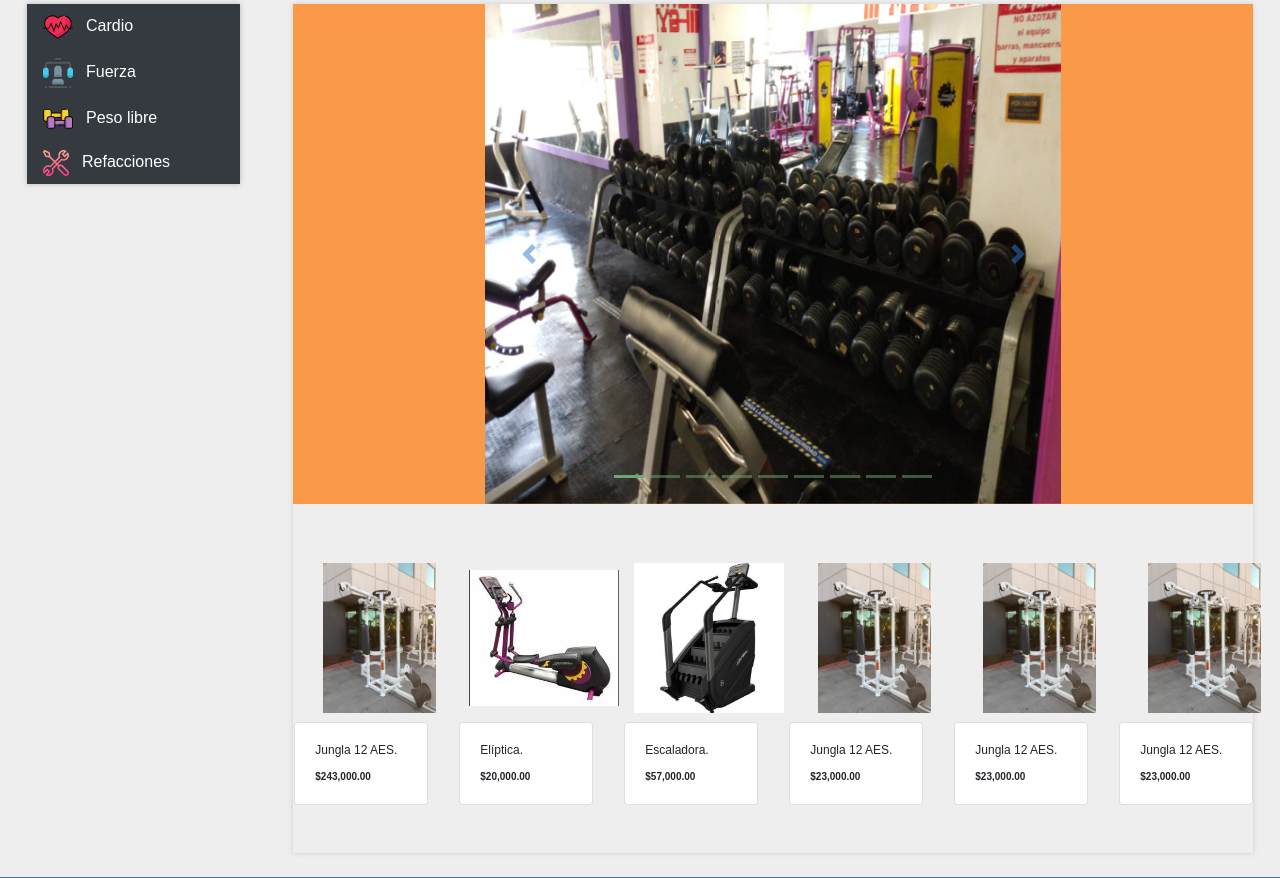
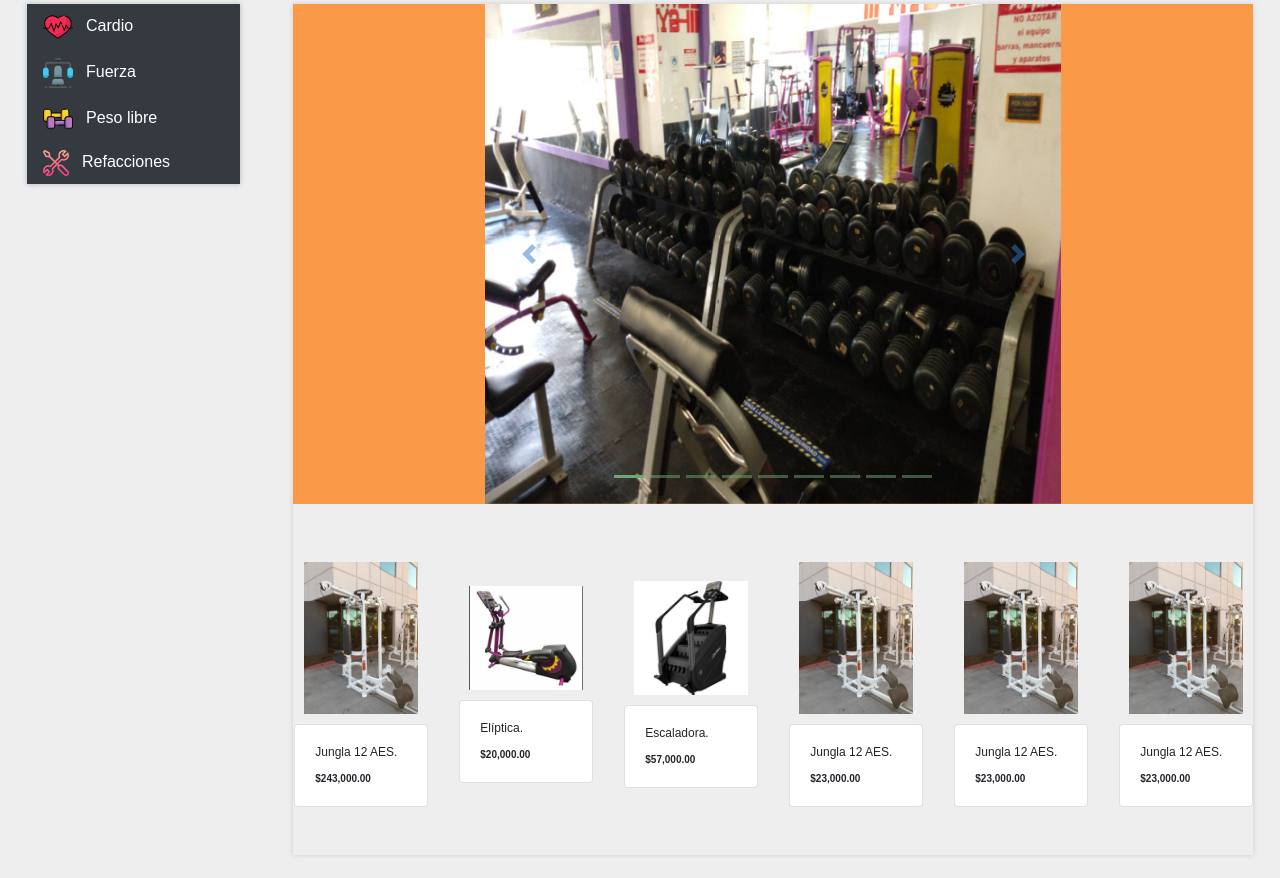
Before and after one commit to AmpersadPro/Fitness-outlet, a PHP site: page / in a window 1280 px wide. Shown: the part 170-1048 px from the top of the page. Run offline with PHP 8.4, Linux system fonts and the light colour scheme; some web fonts are replaced.

Commit message:
Update styles.css

```diff
--- a/css/styles.css
+++ b/css/styles.css
@@ -265,14 +265,20 @@ color: #18141a;
 text-shadow: 0 1px 0 #ddd, 0 2px 0 #ccc, 0 3px 0 #bbb, 0 4px 0 #aaa, 0 5px 0 #acacac, 0 6px 1px rgba(0,0,0,0.1), 0 0 5px rgba(0,0,0,0.1), 0 1px 3px rgba(0,0,0,0.3), 0 3px 5px rgba(0,0,0,0.2), 0 5px 10px rgba(0,0,0,0.25), 0 10px 10px rgba(0,0,0,0.2), 0 20px 20px rgba(0,0,0,0.15);
 }
 .container_equipos {
-    margin: 10px;
+    /*margin: 10px;
     width: 150px;
     height: 150px;
     line-height: 150px;
-    text-align: center;
+    text-align: center;*/
+	margin: 10px;
+	max-width: 100%;
+	max-height: 100%;
+	text-align: center;
 }
 
 .resize_fit_center {
+	margin-left: auto;
+    	margin-right: auto;
 	max-width:100%;
 	max-height:100%;
 	vertical-align: middle;
```
